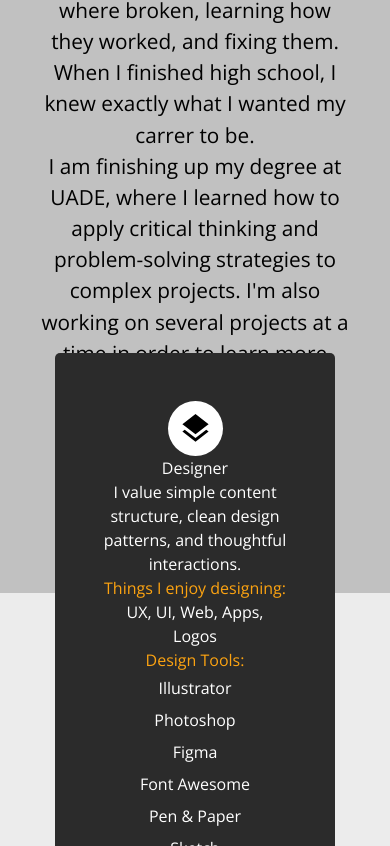
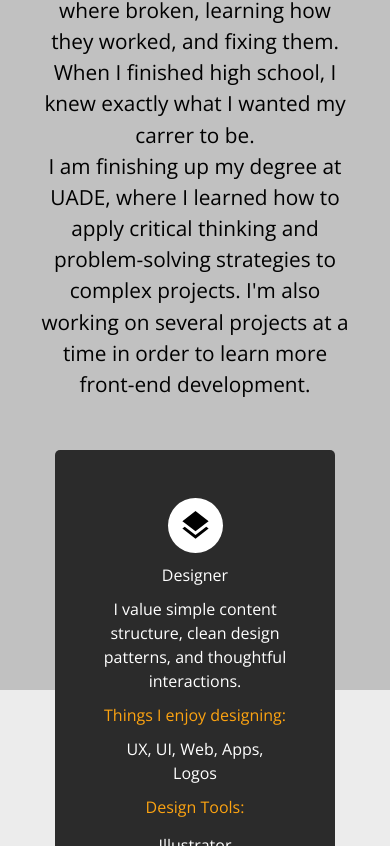
Before and after one commit to mateokeller/my-portfolio, a React (Vite) app: page / in a window 390 px wide. Shown: the part 1154-2000 px from the top of the page. Built offline with nearby package versions, Linux system fonts and the light colour scheme.

Commit message:
fix height breakpoint issue on about-me

```diff
--- a/src/index.css
+++ b/src/index.css
@@ -199,10 +199,13 @@ body {
 
 /* ABOUT-ME CONTAINER */
 
+#about-me {
+  background-color: var(--gray-02);
+}
+
 .about-me-container {
-  background-color: var(--gray-02);
-  height: 80vh;
   display: flex;
+  height: 720px;
 }
 
 .section-content {
@@ -236,6 +239,7 @@ body {
   color: white;
   padding: 3rem;
   display: flex;
+  gap: 10px;
   flex-direction: column;
   align-items: center;
 }
@@ -449,7 +453,6 @@ body {
   }
 
   .about-me-container {
-    height: 95vh;
     justify-content: center;
   }
 
@@ -497,6 +500,6 @@ body {
   }
 
   .about-me-container {
-    height: 107vh;
+    height: 1000px;
   }
 }
```
